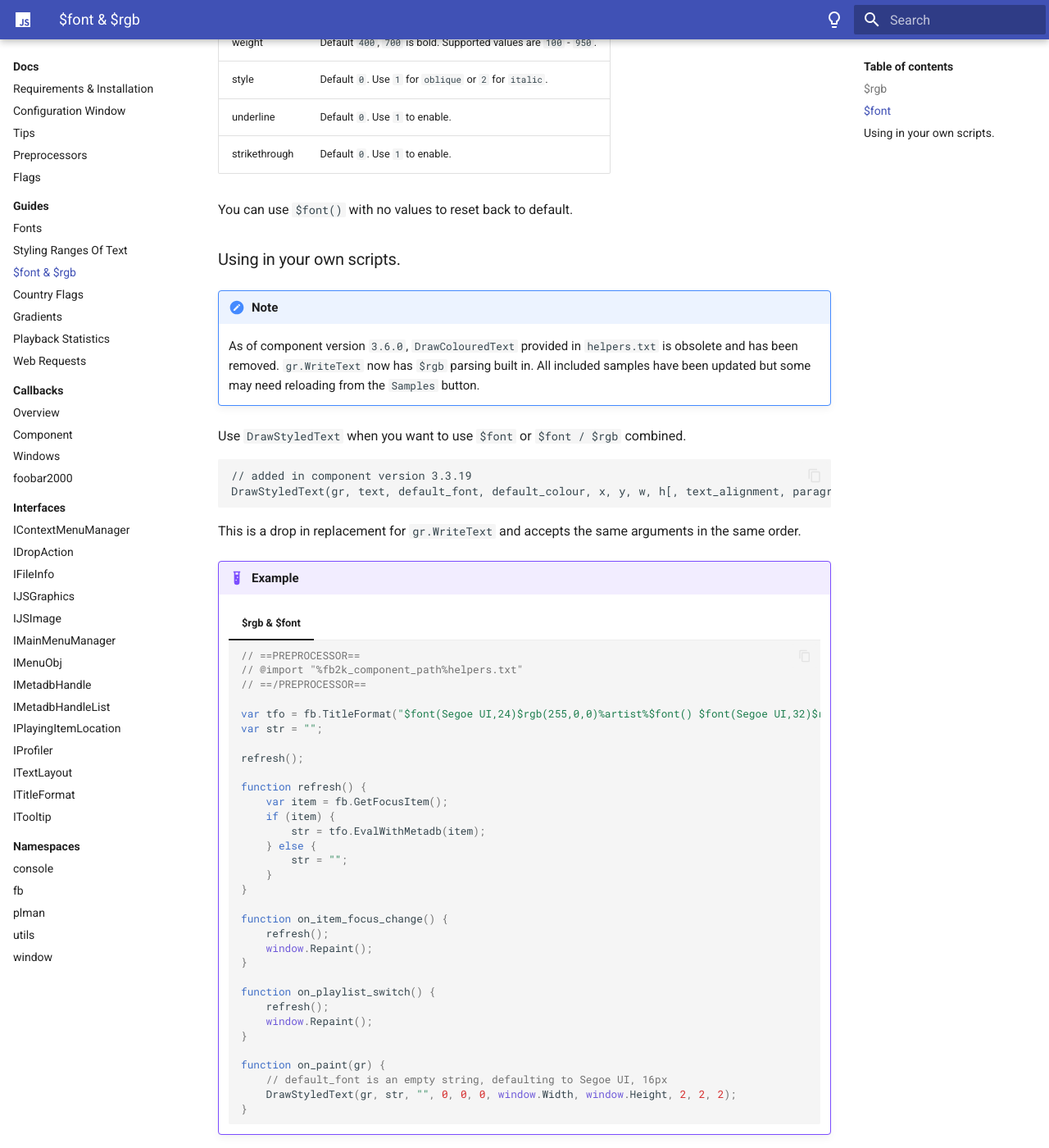
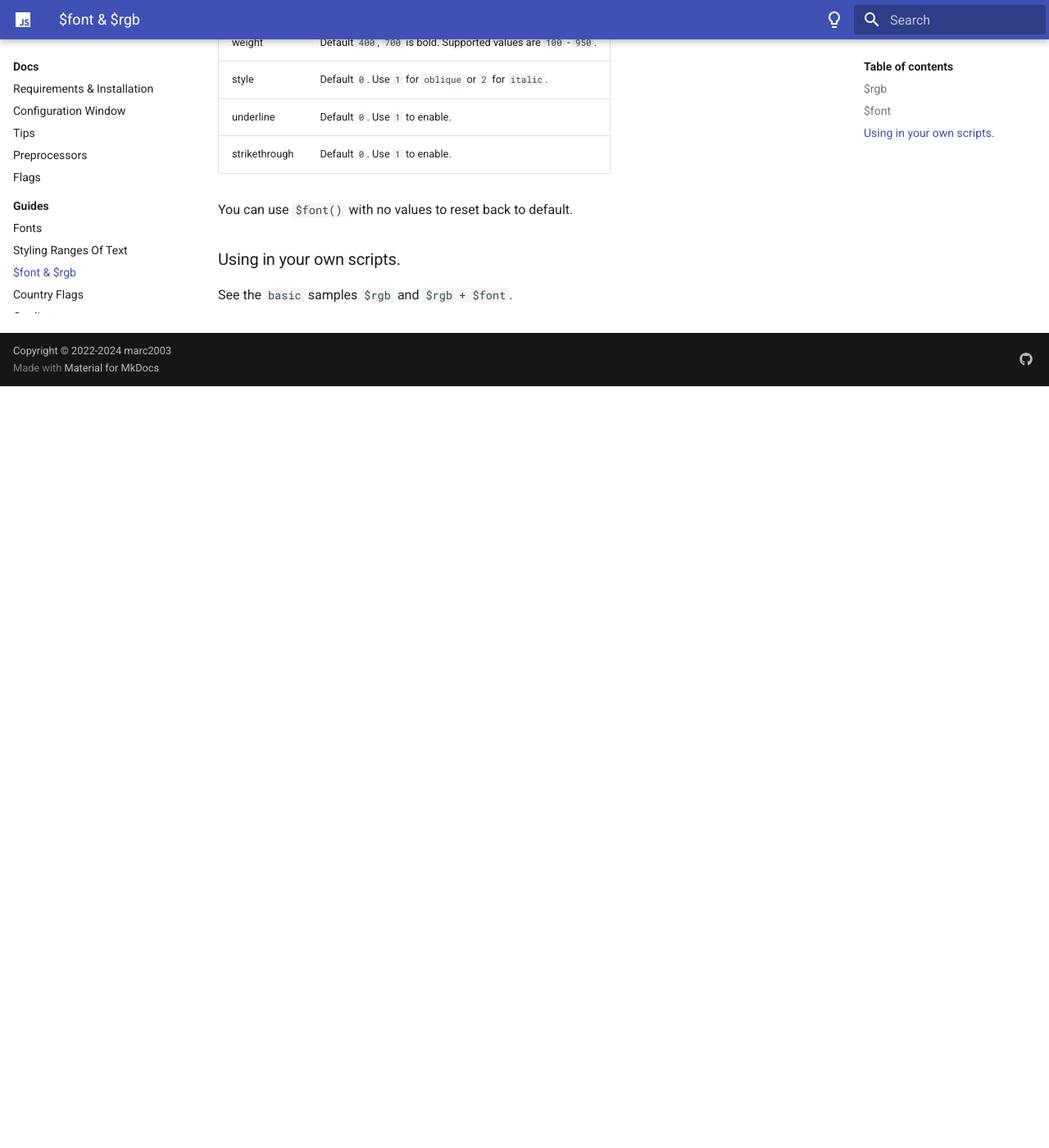
Before and after one commit to jscript-panel/jscript-panel.github.io, an MkDocs documentation site: the page built from docs/docs/guides/font-rgb.md, in a window 1280 px wide and 1400 px high, scrolled down 929 px. Shown: the whole window at 82% size. Built offline with MkDocs 1.6.1 and Material for MkDocs 9.7.7, drawn with Linux system fonts in a browser that asks for light colours; some of the changed text lies outside the part shown.

Commit message:
font / rgb updates

````diff
--- a/docs/docs/guides/font-rgb.md
+++ b/docs/docs/guides/font-rgb.md
@@ -1,10 +1,9 @@
 !!! note
 	For sample users, `Text Display` handles `$font` code automatically.
-	As of component `3.6.0`, `$rgb` is supported everywhere that supports
-	custom title formatting.
 
-	Parsing `$font` code for use in your own scripts can be done with the helper
-	method detailed below.
+	As of component `3.6.0`, `$rgb` works wherever custom title
+	title formatting is supported. Also, a new `gr.WriteText2` method has been added
+	which supports `$font` and `$rgb`.
 
 ### $rgb
 
@@ -39,54 +38,4 @@ You can use `$font()` with no values to reset back to default.
 
 ### Using in your own scripts.
 
-!!! note
-	As of component version `3.6.0`, `DrawColouredText` provided in `helpers.txt`
-	is obsolete and has been removed. `gr.WriteText` now has `$rgb` parsing built
-	in. All included samples have been updated but some may need reloading
-	from the `Samples` button.
-
-Use `DrawStyledText` when you want to use `$font` or `$font / $rgb` combined.
-
-```
-// added in component version 3.3.19
-DrawStyledText(gr, text, default_font, default_colour, x, y, w, h[, text_alignment, paragraph_alignment, word_wrapping, trimming_granularity])
-```
-
-This is a drop in replacement for `gr.WriteText` and accepts the same arguments in the same order.
-
-!!! example
-	=== "$rgb & $font"
-		```js
-		// ==PREPROCESSOR==
-		// @import "%fb2k_component_path%helpers.txt"
-		// ==/PREPROCESSOR==
-
-		var tfo = fb.TitleFormat("$font(Segoe UI,24)$rgb(255,0,0)%artist%$font() $font(Segoe UI,32)$rgb(0,255,0)%title%");
-		var str = "";
-
-		refresh();
-
-		function refresh() {
-			var item = fb.GetFocusItem();
-			if (item) {
-				str = tfo.EvalWithMetadb(item);
-			} else {
-				str = "";
-			}
-		}
-
-		function on_item_focus_change() {
-			refresh();
-			window.Repaint();
-		}
-
-		function on_playlist_switch() {
-			refresh();
-			window.Repaint();
-		}
-
-		function on_paint(gr) {
-			// default_font is an empty string, defaulting to Segoe UI, 16px
-			DrawStyledText(gr, str, "", 0, 0, 0, window.Width, window.Height, 2, 2, 2);
-		}
-		```
+See the `basic` samples `$rgb` and `$rgb + $font`.
````
Also changed, not shown: docs/docs/changes/upgrading.md (+13 -0 lines).
